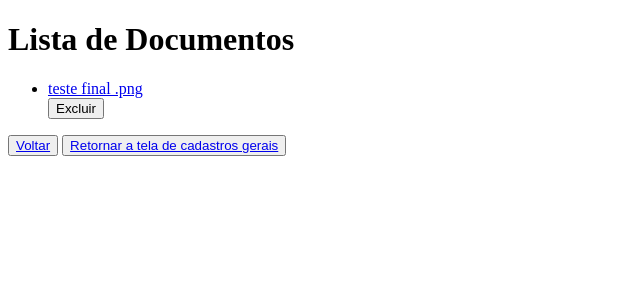
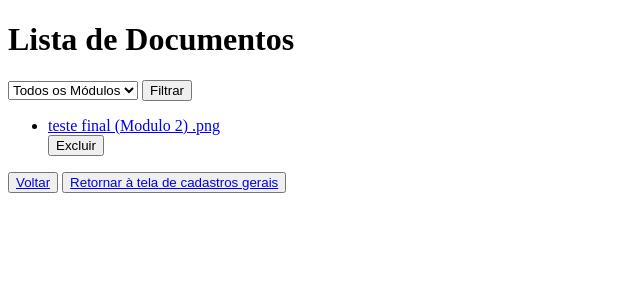
Before and after one commit to VitorAvellar/Sprint-EuroFarma, a Django app: page /listar_material/ in a window 1280 px wide. Shown: the top 300 px of the page, without its empty margins (0-640 px from the left). Run offline with Django 4.2, Linux system fonts and the light colour scheme; data comes from the database, SQL or seed files in the repository; both versions use the stored data as it was after the commit.

Commit message:
6- Adicionar o filtro na tela de cadastro de documentos

```diff
--- a/Sprints-3-main/EuropharmaSprint-main/Challenge-main/Challenge-main/core/templates/core/cadastro_geral.html
+++ b/Sprints-3-main/EuropharmaSprint-main/Challenge-main/Challenge-main/core/templates/core/cadastro_geral.html
@@ -59,7 +59,10 @@
         </div>
         <div class="conteudos">
             <img class="img" src="../../static/images/conteudo.png" alt="">
-            <button class="btn"><a href="{% url 'cadastro_material' %}">Conteúdos</a></button>
+            <button class="btn">
+                <a href="{% url 'cadastro_material' %}">Conteúdos
+            </button>
+                </a>
         </div>
     </div>
     <div class="voltar">
--- a/Sprints-3-main/EuropharmaSprint-main/Challenge-main/Challenge-main/core/templates/core/listar_material.html
+++ b/Sprints-3-main/EuropharmaSprint-main/Challenge-main/Challenge-main/core/templates/core/listar_material.html
@@ -5,14 +5,30 @@
     <title>Lista de Documentos</title>
 </head>
 <body>
-  <h1>Lista de Documentos</h1>
+    <h1>Lista de Documentos</h1>
+
+    <!-- Filtro por Módulo -->
+    <form method="GET">
+        <select name="modulo">
+            <option value="">Todos os Módulos</option>
+            {% for modulo in modulos %}
+                <option value="{{ modulo.id }}" {% if modulo.id|stringformat:"d" == request.GET.modulo %}selected{% endif %}>
+                    {{ modulo.nome_modulo }}
+                </option>
+            {% endfor %}
+        </select>
+        <button type="submit">Filtrar</button>
+    </form>
+
+    <!-- Lista de Documentos -->
     <ul>
         {% for material in material %}
             <li>
-                <a href="{% url 'download_document' material.id %}">{{ material.title }} {{ material.file.name|slice:"-4:" }}</a>
+                <!-- Nome do Material com Módulo -->
+                <a href="{% url 'download_document' material.id %}">{{ material.title }} ({{ material.modulo.nome_modulo }}) {{ material.file.name|slice:"-4:" }}</a>
             </li>
-             <!-- Botão de Exclusão -->
-             <form action="{% url 'deletar_material' material.id %}" method="post" style="display:inline;">
+            <!-- Botão de Exclusão -->
+            <form action="{% url 'deletar_material' material.id %}" method="post" style="display:inline;">
                 {% csrf_token %}
                 <button type="submit" onclick="return confirm('Tem certeza que deseja excluir este documento?');">Excluir</button>
             </form>
@@ -21,7 +37,8 @@
         {% endfor %}
     </ul>
 
-    <button ><a href="{% url 'cadastro_material' %}"> Voltar </a></button>
-    <button ><a href="{% url 'cadastro_geral' %}"> Retornar a tela de cadastros gerais </a></button>
-   </body>
+    <!-- Botões de Navegação -->
+    <button><a href="{% url 'cadastro_material' %}">Voltar</a></button>
+    <button><a href="{% url 'cadastro_geral' %}">Retornar à tela de cadastros gerais</a></button>
+</body>
 </html>
--- a/Sprints-3-main/EuropharmaSprint-main/Challenge-main/Challenge-main/core/views.py
+++ b/Sprints-3-main/EuropharmaSprint-main/Challenge-main/Challenge-main/core/views.py
@@ -1,7 +1,7 @@
 from django.shortcuts import render, redirect, get_object_or_404
 from django.contrib.auth import login, authenticate
 from django.contrib.auth.models import User
-from .forms import ClienteForm, MaterialForm, PerguntaForm, RespostaForm, AcervoVideoForm, SetorForm, ModuloForm  # Importando de forms.py
+from .forms import ClienteForm, MaterialForm, PerguntaForm, RespostaForm, AcervoVideoForm, SetorForm, ModuloForm
 from .models import AcervoVideos, Pergunta, Resposta, Setores, Modulos, Material
 from django.http import HttpResponse, Http404
 import mimetypes
@@ -150,8 +150,8 @@ def adicionar_video(request):
     return render(request, 'core/adicionar_video.html', {'form': form})
 
 
-def cadastrar_setores(request):
-    return render(request, 'core/cadastrar_setores.html')
+# def cadastrar_setores(request):
+#     return render(request, 'core/cadastrar_setores.html')
 
 def cadastrar_setores(request):
     if request.method == 'POST':
@@ -197,15 +197,28 @@ def cadastro_material(request):
         form = MaterialForm(request.POST, request.FILES)
         if form.is_valid():
             form.save()
-
+            return redirect('listar_material')
     else:
         form = MaterialForm()
+
     return render(request, 'core/cadastro_material.html', {'form': form})
 
 # Metodo responsavel por Listar o arquivo
 def listar_material(request):
-    material = Material.objects.all()
-    return render(request, 'core/listar_material.html', {'material': material})
+    # Obtém o valor do módulo filtrado da URL (se houver)
+    modulo_id = request.GET.get('modulo')
+
+    if modulo_id:
+        # Se um módulo foi selecionado, filtre os materiais por esse módulo
+        material = Material.objects.filter(modulo_id=modulo_id).select_related('modulo')
+    else:
+        # Caso contrário, exiba todos os materiais
+        material = Material.objects.all().select_related('modulo')
+
+    # Pega todos os módulos para popular o dropdown
+    modulos = Modulos.objects.all()
+
+    return render(request, 'core/listar_material.html', {'material': material, 'modulos': modulos})
 
 # Metodo responsavel por realizar o download dos arquivo
 def download_document(request, material_id):
```
Also changed, not shown: Sprints-3-main/EuropharmaSprint-main/Challenge-main/Challenge-main/core/forms.py (+9 -0 lines), Sprints-3-main/EuropharmaSprint-main/Challenge-main/Challenge-main/core/templates/core/cadastro_material.html (+11 -6 lines), Sprints-3-main/EuropharmaSprint-main/Challenge-main/Challenge-main/db.sqlite3, Sprints-3-main/EuropharmaSprint-main/Challenge-main/Challenge-main/media/core/Teste-filtro.png (added), Sprints-3-main/EuropharmaSprint-main/Challenge-main/Challenge-main/media/core/Teste-filtro_3akvsQL.png (added), Sprints-3-main/EuropharmaSprint-main/Challenge-main/Challenge-main/media/core/Teste-filtro_VzCJalp.png (added), Sprints-3-main/EuropharmaSprint-main/Challenge-main/Challenge-main/media/core/Teste-filtro_k1FLA16.png (added), Sprints-3-main/EuropharmaSprint-main/Challenge-main/Challenge-main/media/core/Teste-filtro_zUgTVMc.png (added), 1 other file.
